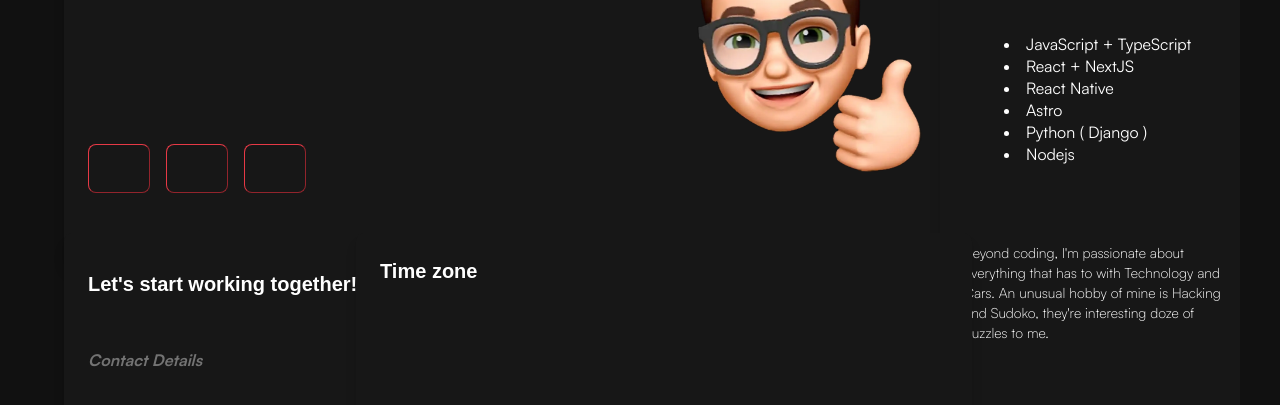
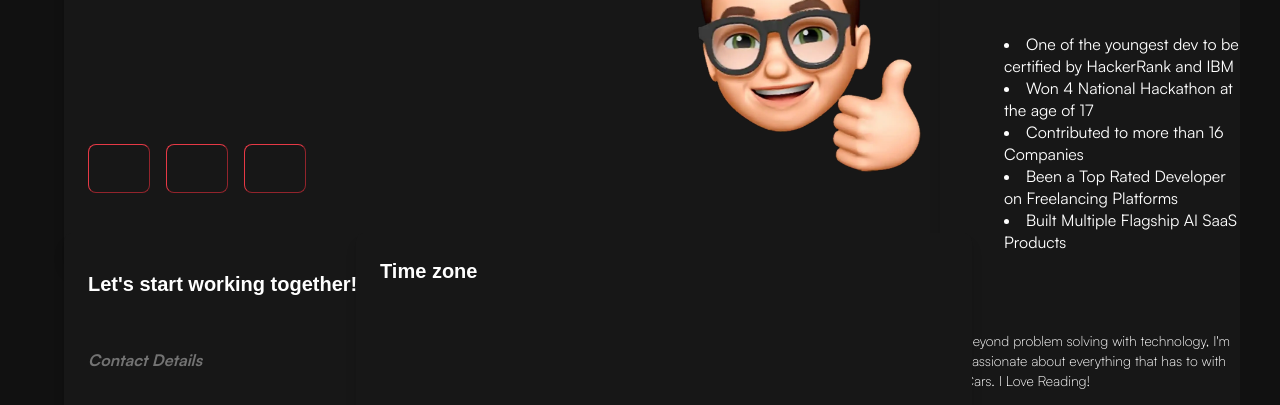
Before and after one commit to Shub3am/Portfolio, an Astro site: page / in a window 1280 px wide. Shown: the part 131-536 px from the top of the page. Built offline with nearby package versions, Linux system fonts and the light colour scheme; Astro itself is replaced by a stand-in of ours; some icons are missing; a web font is replaced by a local one.

```diff
--- a/src/components/AboutMe.astro
+++ b/src/components/AboutMe.astro
@@ -8,20 +8,17 @@
     <p class="text-sm font-light">
       Hi, I'm Shubham, An Innoative and Critical Thinker!
       <br />
-      My primary tools of choice includes:
+      Key Achivements:
       <ul class="list-disc list-inside">
-        <li role="link">JavaScript + TypeScript</li>
-        <li role="link">React + NextJS</li>
-        <li role="link">React Native</li>
-        <li role="link">Astro</li>
-        <li role="link">Python ( Django )</li>
-        <li role="link">Nodejs</li>
+        <li role="link">One of the youngest dev to be certified by HackerRank and IBM</li>
+        <li role="link">Won 4 National Hackathon at the age of 17</li>
+        <li role="link">Contributed to more than 16 Companies</li>
+        <li role="link">Been a Top Rated Developer on Freelancing Platforms</li>
+        <li role="link">Built Multiple Flagship AI SaaS Products</li>
       </ul>
     </p>
     <p class="text-sm font-light">
-      Beyond coding, I'm passionate about everything that has to with Technology
-      and Cars. An unusual hobby of mine is Hacking and Sudoko, they're
-      interesting doze of puzzles to me.
+      Beyond problem solving with technology, I'm passionate about everything that has to with Cars. I Love Reading!
     </p>
   </div>
 </Card>
```
